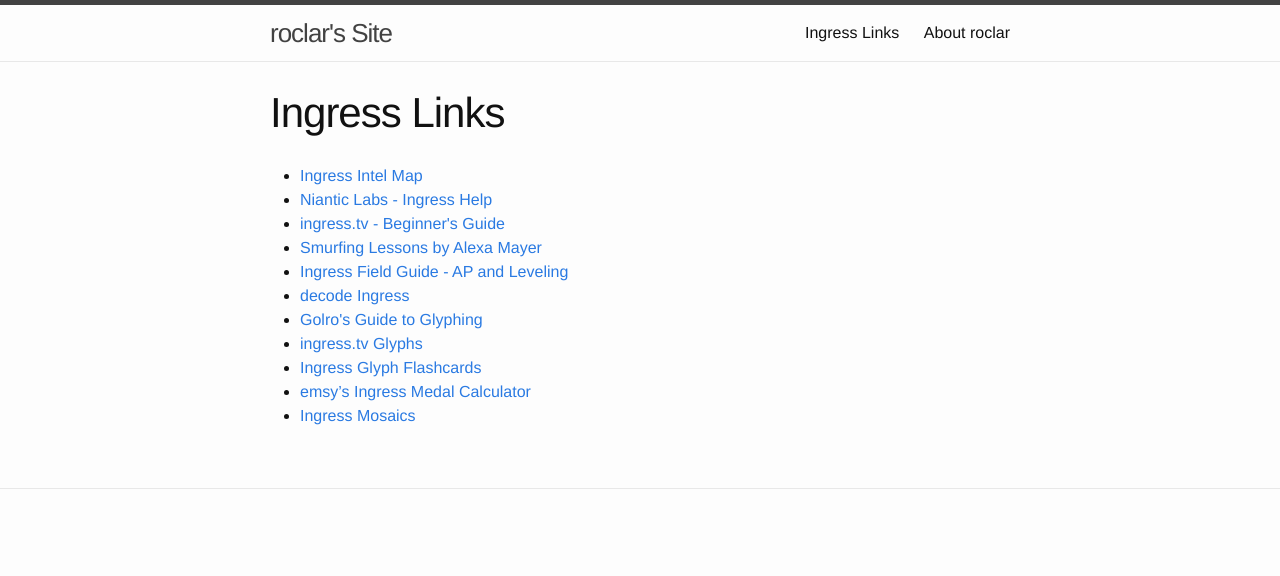
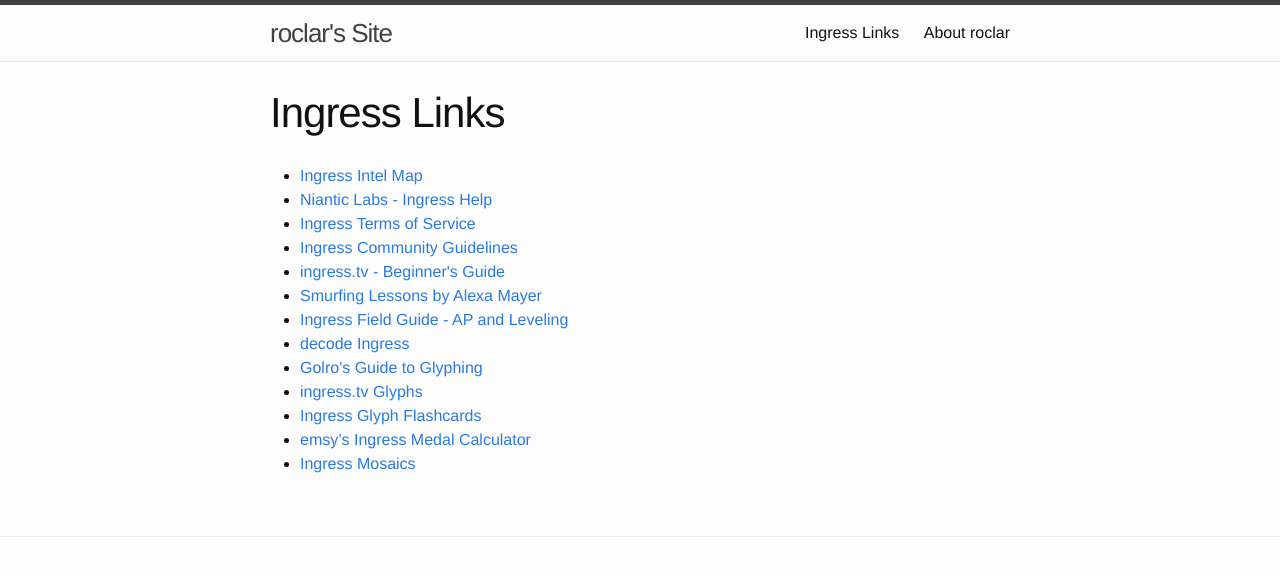
Before and after one commit to roclar/roclar.github.io, a Jekyll site: the page built from ingress.md, in a window 1280 px wide. Shown: the top 576 px of the page. Built offline with Jekyll 4.4.1, drawn with Linux system fonts in a browser that asks for light colours.

Commit message:
Added Ingress Guidelines and ToS to the Ingress page

```diff
--- a/ingress.md
+++ b/ingress.md
@@ -6,6 +6,8 @@
 
 - [Ingress Intel Map](https://www.ingress.com/intel)
 - [Niantic Labs - Ingress Help](https://support.ingress.com/hc/en-us)
+- [Ingress Terms of Service](https://www.ingress.com/terms)
+- [Ingress Community Guidelines](https://support.ingress.com/hc/en-us/articles/206606858-Ingress-Community-Guidelines)
 - [ingress.tv - Beginner\'s Guide](http://www.ingress.tv/noob/)
 - [Smurfing Lessons by Alexa Mayer](https://plus.google.com/u/0/photos/+AlexaMayer/albums/6069486745282199137)
 - [Ingress Field Guide - AP and Leveling](http://ingressfieldguide.com/content/action-points-ap-leveling)
```
